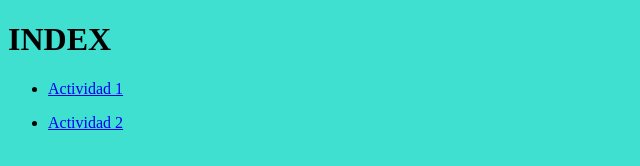
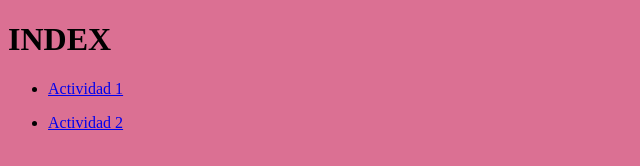
Before and after one commit to Serahsquarepants/LenguajeDeMarcas, a plain HTML site: page index.html in a window 1280 px wide. Shown: the whole page, without its empty margins (0-640 px from the left). Drawn offline with Linux system fonts and the light colour scheme.

Commit message:
color rojo

```diff
--- a/css/style.css
+++ b/css/style.css
@@ -1,3 +1,3 @@
 body {
-    background-color: turquoise;
+    background-color: palevioletred;
 }
```
